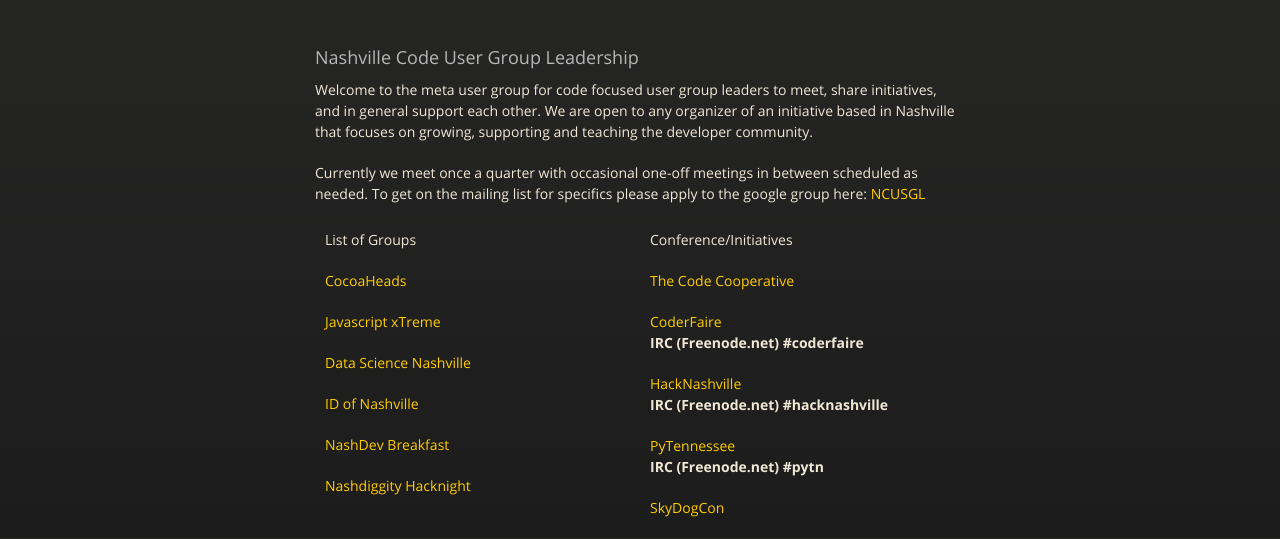
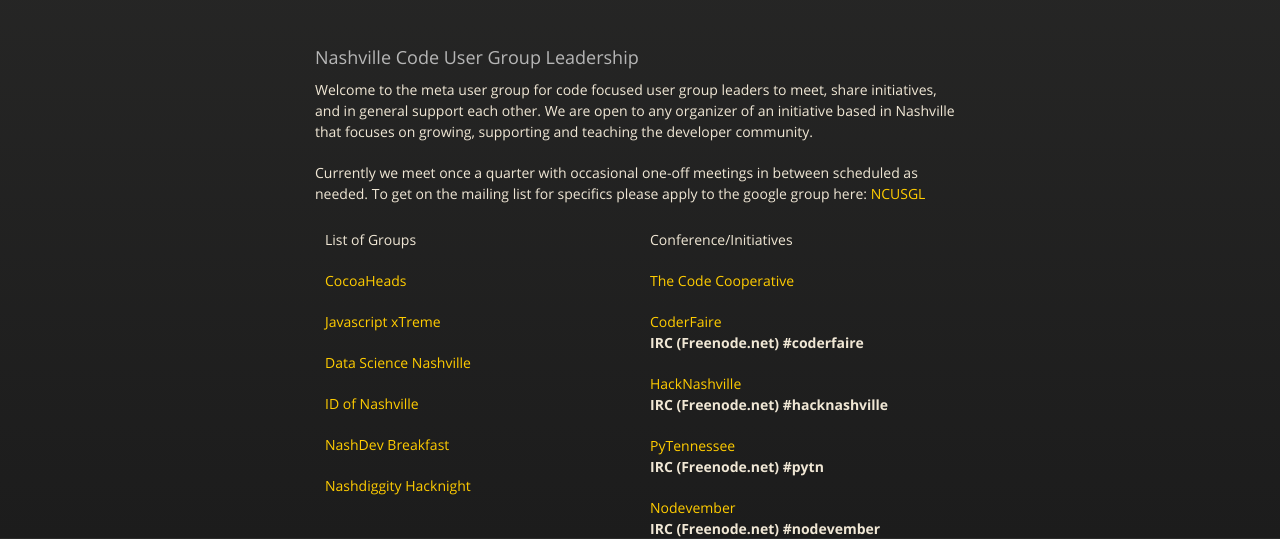
Before and after one commit to NCUSGL/ncusgl.github.com, a plain HTML site: page index.html in a window 1280 px wide. Shown: the part 262-801 px from the top of the page. Drawn offline with nearby package versions, Linux system fonts and the light colour scheme.

Commit message:
Added nodevember

```diff
--- a/index.html
+++ b/index.html
@@ -132,6 +132,9 @@
                 <p><a href="http://pytennessee.org">PyTennessee</a>
                 <br /><strong>IRC (Freenode.net) #pytn</strong></p>
 
+                <p><a href="http://nodevember.org">Nodevember</a>
+                <br /><strong>IRC (Freenode.net) #nodevember</strong></p>
+
                 <p><a href="http://skydogcon.com">SkyDogCon</a></p>
             </td>
         </tr>
```
